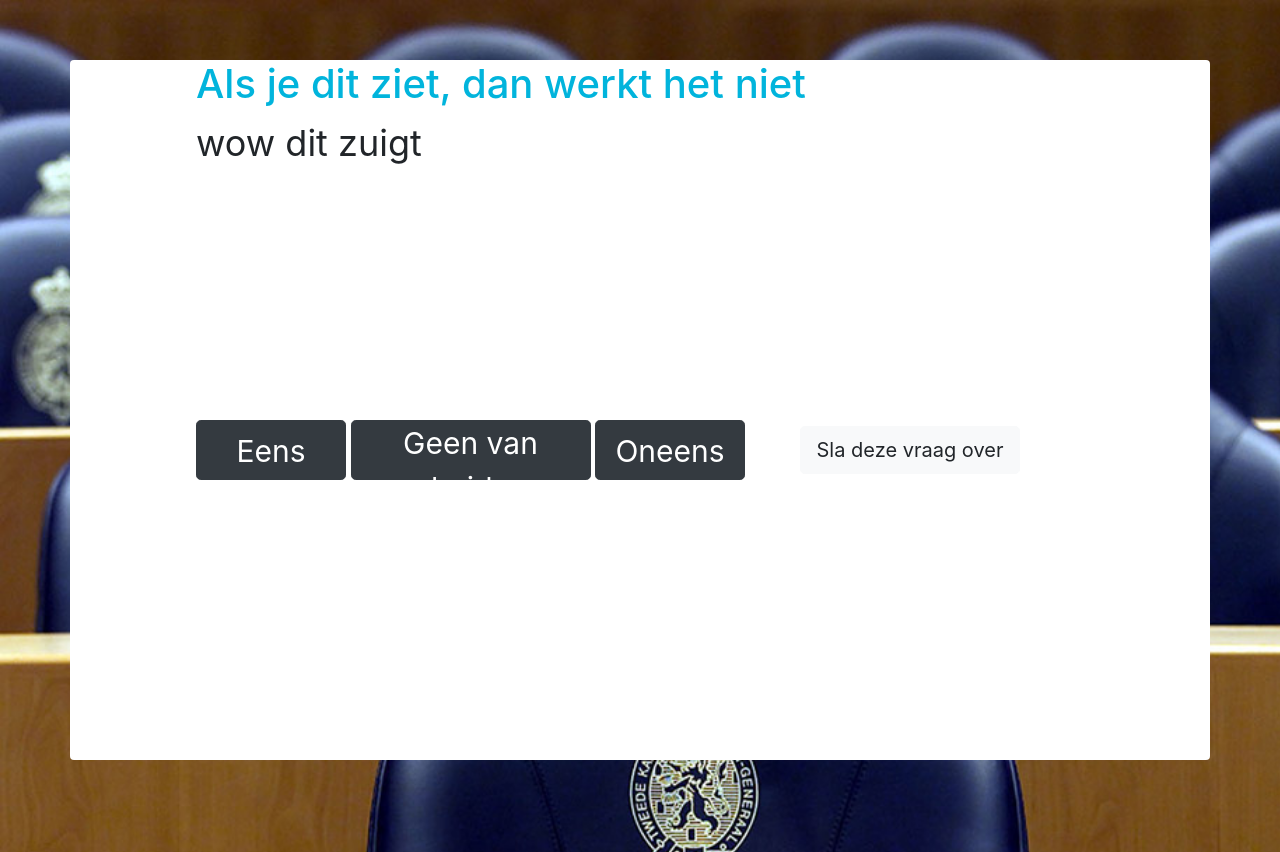
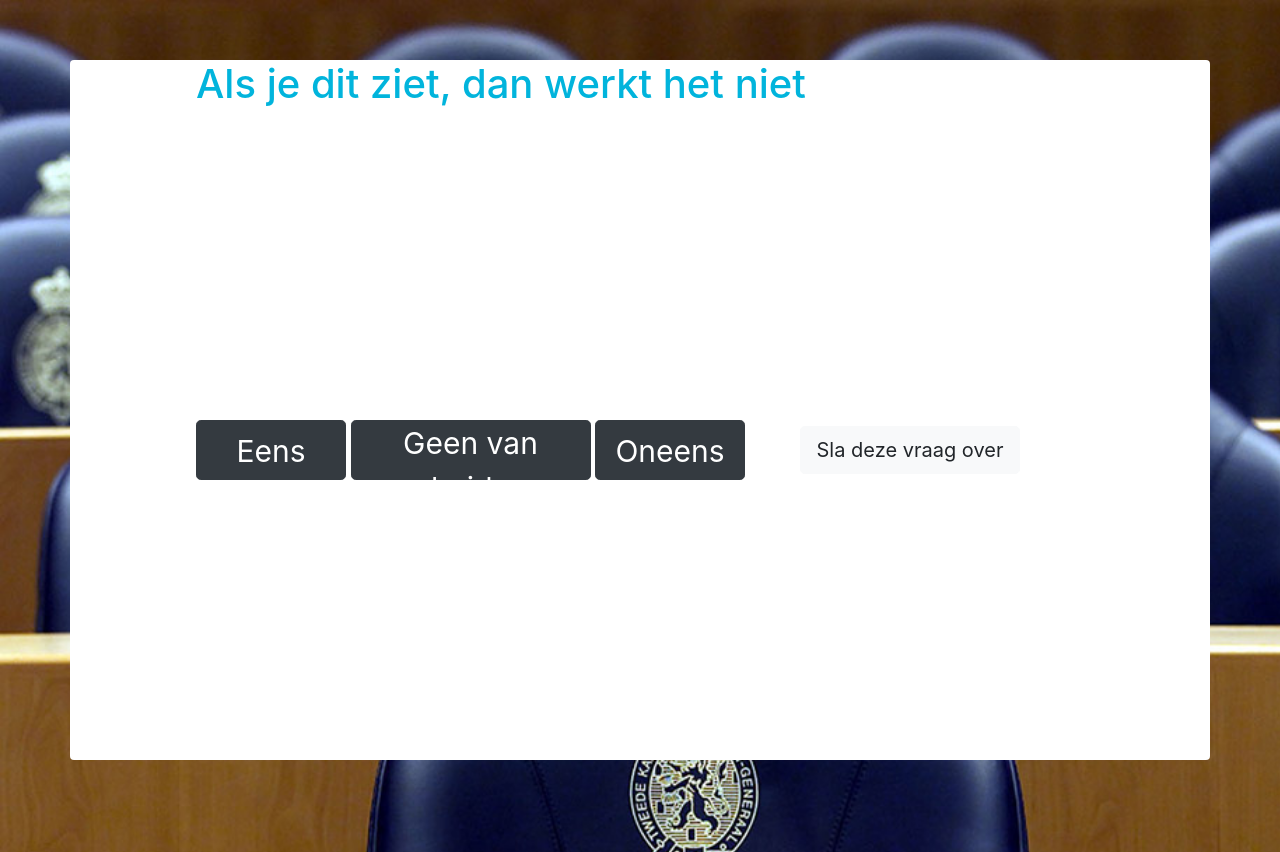
Before and after one commit to Ernestoll484/stemwijzer-1, a plain HTML site: page resultaat.html in a window 1280 px wide. Shown: the top 852 px of the page. Drawn offline with nearby package versions, Linux system fonts and the light colour scheme.

Commit message:
Update resultaat.html

```diff
--- a/resultaat.html
+++ b/resultaat.html
@@ -12,7 +12,7 @@
             <!-- <button class="btn btn-secondary btn-lg rounded-circle button-terug" onclick="previousStatement()"><-</button> -->
             <div class="container stemwijzer-stelling">
                 <h1 id="stelling-titel" class="stelling-titel">Als je dit ziet, dan werkt het niet</h1>
-                <p id="stelling-text" class="stelling-txt">wow dit zuigt</p>
+                <p id="stelling-text" class="stelling-txt"></p>
             </div>
             <div class="container stemwijzer-stelling stemwijzer-buttons">
                 <button id="button-eens" class="btn btn-dark btn-lg button-stelling" onclick="">Eens</button>
```
